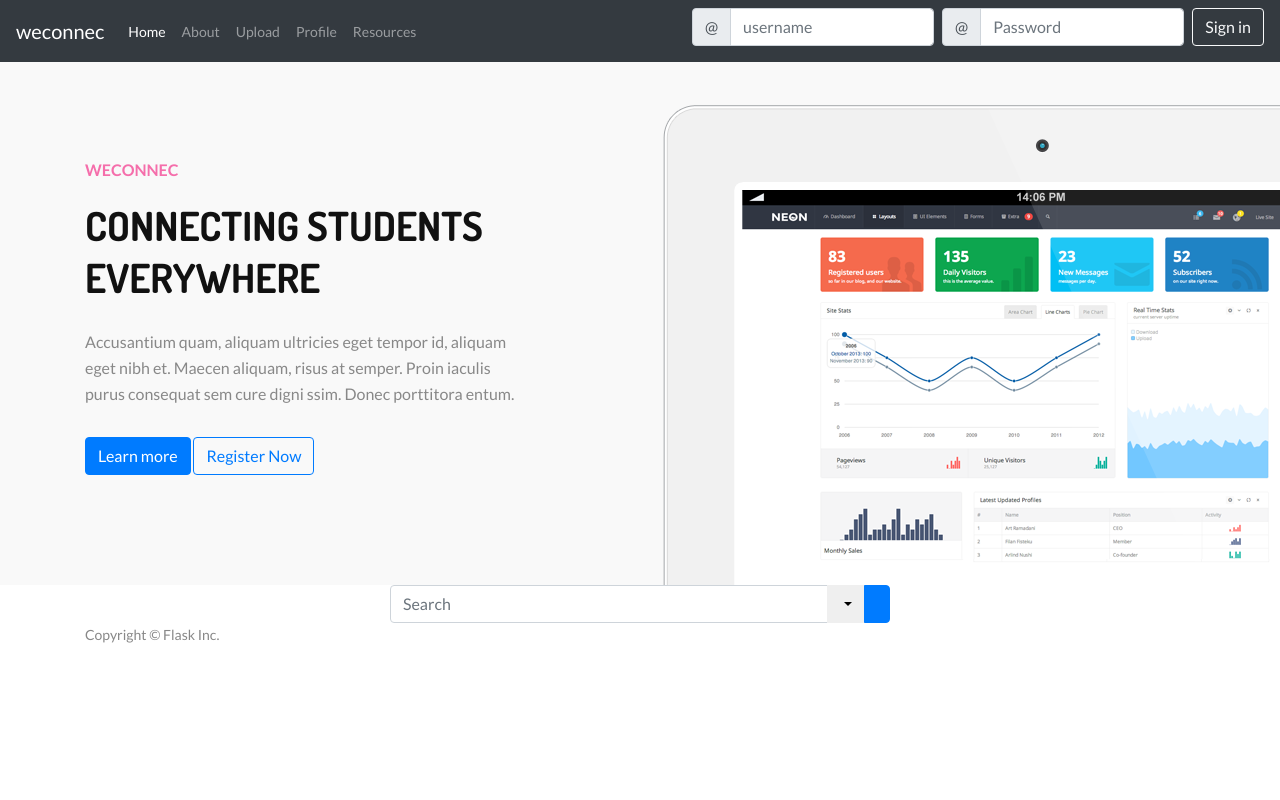
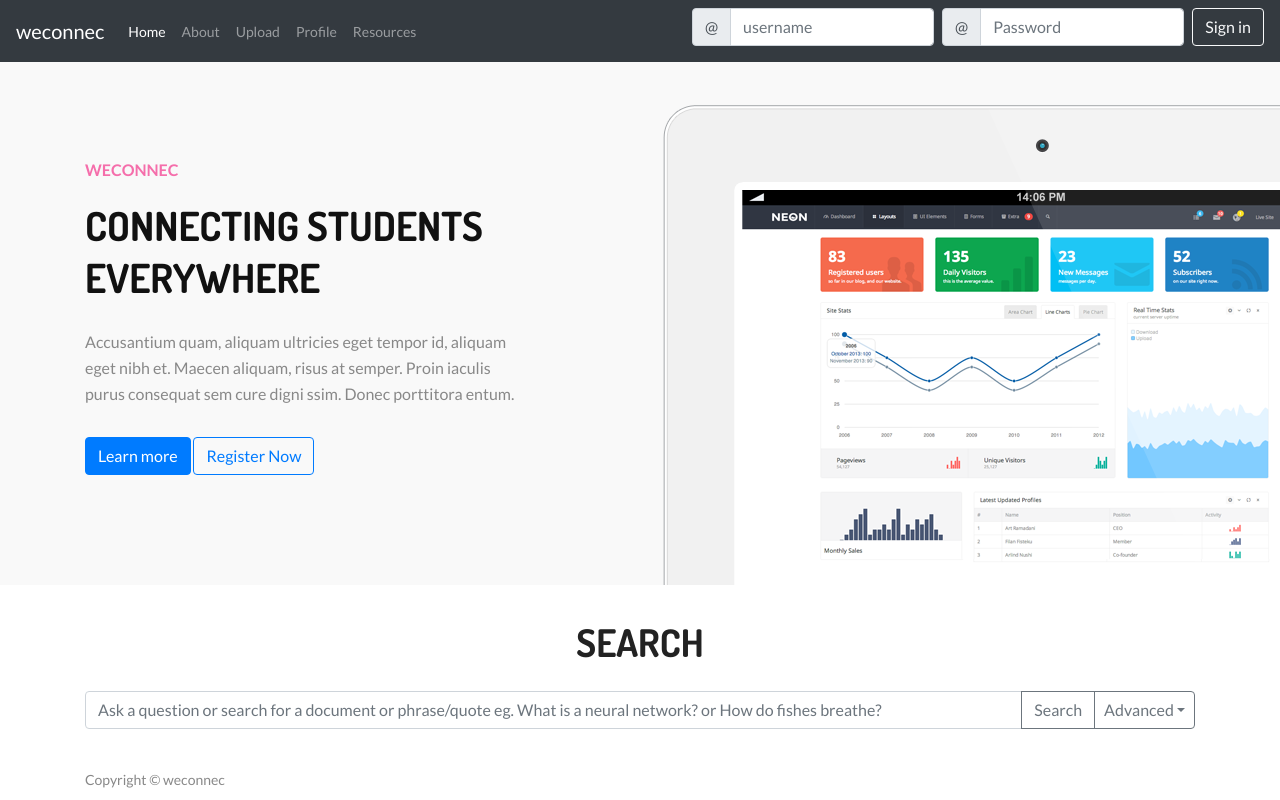
Before and after one commit to superrcoop/weconnec, a Flask app: page / in a window 1280 px wide. Run offline with Flask 2, Linux system fonts and the light colour scheme; some libraries are stand-ins or nearby versions.

Commit message:
add search bar component

```diff
--- a/app/static/css/style.css
+++ b/app/static/css/style.css
@@ -251,112 +151,21 @@ a.learn_more2:hover{
 	-webkit-animation-delay: 1.2s;
 }
 
-/* Navbar */
-
-.navbar-brand { position: relative; z-index: 2; }
-
-.navbar-nav.navbar-right .btn { position: relative; z-index: 2; padding: 4px 20px; margin: 10px auto; transition: transform 0.3s; }
-
-.navbar .navbar-collapse { position: relative; overflow: hidden !important; }
-.navbar .navbar-collapse .navbar-right > li:last-child { padding-left: 22px; }
-
-.navbar .nav-collapse { position: absolute; z-index: 1; top: 0; left: 0; right: 0; bottom: 0; margin: 0; padding-right: 120px; padding-left: 80px; width: 100%; }
-.navbar.navbar-default .nav-collapse { background-color: #f8f8f8; }
-.navbar.navbar-inverse .nav-collapse { background-color: #222; }
-.navbar .nav-collapse .navbar-form { border-width: 0; box-shadow: none; }
-.nav-collapse>li { float: right; }
-
-.btn.btn-circle { border-radius: 50px; }
-.btn.btn-outline { background-color: transparent; }
-
-.navbar-nav.navbar-right .btn:not(.collapsed) {
-    background-color: rgb(111, 84, 153);
-    border-color: rgb(111, 84, 153);
-    color: rgb(255, 255, 255);
-}
-
-.navbar.navbar-default .nav-collapse,
-.navbar.navbar-inverse .nav-collapse {
-    height: auto !important;
-    transition: transform 0.3s;
-    transform: translate(0px,-50px);
-}
-.navbar.navbar-default .nav-collapse.in,
-.navbar.navbar-inverse .nav-collapse.in {
-    transform: translate(0px,0px);
-}
-
-
-@media screen and (max-width: 767px) {
-    .navbar .navbar-collapse .navbar-right > li:last-child { padding-left: 15px; padding-right: 15px; }
-
-    .navbar .nav-collapse { margin: 7.5px auto; padding: 0; }
-    .navbar .nav-collapse .navbar-form { margin: 0; }
-    .nav-collapse>li { float: none; }
-
-    .navbar.navbar-default .nav-collapse,
-    .navbar.navbar-inverse .nav-collapse {
-        transform: translate(-100%,0px);
-    }
-    .navbar.navbar-default .nav-collapse.in,
-    .navbar.navbar-inverse .nav-collapse.in {
-        transform: translate(0px,0px);
-    }
-
-    .navbar.navbar-default .nav-collapse.slide-down,
-    .navbar.navbar-inverse .nav-collapse.slide-down {
-        transform: translate(0px,-100%);
-    }
-    .navbar.navbar-default .nav-collapse.in.slide-down,
-    .navbar.navbar-inverse .nav-collapse.in.slide-down {
-        transform: translate(0px,0px);
-    }
-}
-
 
 /* Search */
 
-.dropdown.dropdown-lg .dropdown-menu {
-    margin-top: -1px;
-    padding: 6px 20px;
+.stylish-input-group .input-group-addon{
+    background: white !important;
 }
-.input-group-btn .btn-group {
-    display: flex !important;
+.stylish-input-group .form-control{
+	border-right:0;
+	box-shadow:0 0 0;
+	border-color:#ccc;
 }
-.btn-group .btn {
-    border-radius: 0;
-    margin-left: -1px;
+.stylish-input-group button{
+    border:0;
+    background:transparent;
 }
-.btn-group .btn:last-child {
-    border-top-right-radius: 4px;
-    border-bottom-right-radius: 4px;
-}
-.btn-group .form-horizontal .btn[type="submit"] {
-  border-top-left-radius: 4px;
-  border-bottom-left-radius: 4px;
-}
-.form-horizontal .form-group {
-    margin-left: 0;
-    margin-right: 0;
-}
-.form-group .form-control:last-child {
-    border-top-left-radius: 4px;
-    border-bottom-left-radius: 4px;
-}
-
-@media screen and (min-width: 768px) {
-    #adv-search {
-        width: 500px;
-        margin: 0 auto;
-    }
-    .dropdown.dropdown-lg {
-        position: static !important;
-    }
-    .dropdown.dropdown-lg .dropdown-menu {
-        min-width: 500px;
-    }
-}
-
 /* footer */
 
 .bottom_ul { list-style-type:none; float:right; margin-bottom:0px;}
--- a/app/static/js/app.js
+++ b/app/static/js/app.js
@@ -54,9 +54,9 @@ Vue.component('app-header', {
 
 Vue.component('app-footer', {
     template: `
-    <footer>
+    <footer class="navbar fixed-bottom">
         <div class="container">
-            <p>Copyright &copy; Flask Inc.</p>
+            <p>Copyright &copy; weconnec</p>
         </div>
     </footer>
     `
@@ -64,54 +64,41 @@ Vue.component('app-footer', {
 
 Vue.component('search', {
     template: `
-
-<div class="container">
+    <section id="Search">
+    <h2>Search</h2>
+    <div class="container">
   <div class="row">
-    <div class="col-md-12">
-            <div class="input-group" id="adv-search">
-                <input type="text" class="form-control" placeholder="Search" />
-                <div class="input-group-btn">
-                    <div class="btn-group" role="group">
-                        <div class="dropdown dropdown-lg">
-                            <button type="button" class="btn btn-default dropdown-toggle" data-toggle="dropdown" aria-expanded="false"><span class="caret"></span></button>
-                            <div class="dropdown-menu dropdown-menu-right" role="menu">
-                                <form class="form-horizontal" role="form">
-                                  <div class="form-group">
-                                    <label for="filter">Filter by</label>
-                                    <select class="form-control">
-                                        <option value="0" selected>All Snippets</option>
-                                        <option value="1">Featured</option>
-                                        <option value="2">Most popular</option>
-                                        <option value="3">Top rated</option>
-                                        <option value="4">Most commented</option>
-                                    </select>
-                                  </div>
-                                  <div class="form-group">
-                                    <label for="contain">Author</label>
-                                    <input class="form-control" type="text" />
-                                  </div>
-                                  <div class="form-group">
-                                    <label for="contain">Contains the words</label>
-                                    <input class="form-control" type="text" />
-                                  </div>
-                                  <button type="submit" class="btn btn-primary"><span class="glyphicon glyphicon-search" aria-hidden="true"></span></button>
-                                </form>
-                            </div>
-                        </div>
-                        <button type="button" class="btn btn-primary"><span class="glyphicon glyphicon-search" aria-hidden="true"></span></button>
-                    </div>
-                </div>
-            </div>
-          </div>
+        <div class="col-md-12 ">
+            <div class="input-group">
+  <input type="text" class="form-control" aria-label="Text input with segmented dropdown button" placeholder="Ask a question or search for a document or phrase/quote eg. What is a neural network? or How do fishes breathe? ">
+  <div class="input-group-append">
+    <button type="button" class="btn btn-outline-secondary">Search</button>
+    <button type="button" class="btn btn-outline-secondary dropdown-toggle dropdown-toggle-split" data-toggle="dropdown" aria-haspopup="true" aria-expanded="false">
+     <span class="sr-only">Toggle Dropdown</span> Advanced
+    </button>
+    <div class="dropdown-menu">
+      <a class="dropdown-item" href="#">Action</a>
+      <a class="dropdown-item" href="#">Another action</a>
+      <a class="dropdown-item" href="#">Something else here</a>
+      <div role="separator" class="dropdown-divider"></div>
+      <a class="dropdown-item" href="#">Separated link</a>
+    </div>
+  </div>
+</div>
         </div>
   </div>
-</div>`
+</div>
+  </section>
+
+
+
+        `
 });
 
 
 const Home = Vue.component('home',{
   template:`
-  <div class="top_cont_outer">
+  <section class="top_cont_outer">
     <div class="top_cont_inner">
       <div class="container">
         <div class="top_content">
@@ -190,7 +177,7 @@ const Home = Vue.component('home',{
 
       </div>
     </div>
-      </div>
+      </section>
 
 `,
   data: function(){
```
Also changed, not shown: other parts of app/static/css/style.css (+0 -100 lines).
